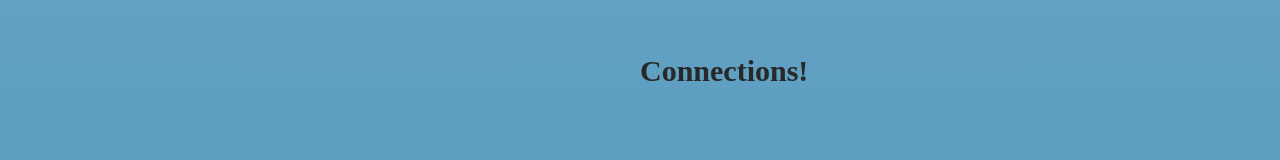
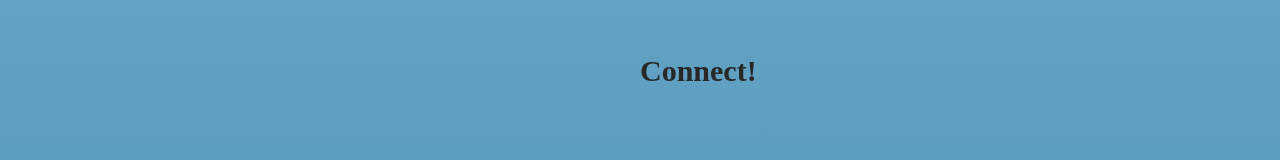
Before and after one commit to RileyNielson/my-portfolio, a React (Create React App) app: page / in a window 1280 px wide. Shown: the part 3534-3694 px from the top of the page. Built offline with nearby package versions, Linux system fonts and the light colour scheme; a web font is replaced by a local one.

Commit message:
updating images

```diff
--- a/src/components/clouds.jsx
+++ b/src/components/clouds.jsx
@@ -18,7 +18,7 @@ function Clouds(props) {
 
   return (
     <div style={{ position:"absolute", zIndex: -20, height:"inherit"}}>
-      <img src="./Images/Cloud0.png" alt="cloud" style={cloudStyle[0]} />
+      <img src="../../Images/Cloud0.png" alt="cloud" style={cloudStyle[0]} />
       <img src="./Images/Cloud1.png" alt="cloud" style={cloudStyle[1]} />
       <img src="./Images/Cloud2.png" alt="cloud" style={cloudStyle[2]} />
       <img src="./Images/Cloud3.png" alt="cloud" style={cloudStyle[3]} />
--- a/src/components/info.js
+++ b/src/components/info.js
@@ -31,7 +31,7 @@ const info = [
   },
   {
     key: 5,
-    title: "Connections!",
+    title: "Connect!",
     content: "Email: Rileyanielson@gmail.com",
     imageSrc: "",
     imageAlt: "",
```
Also changed, not shown: src/components/Info.jsx (line endings or trailing spaces).
